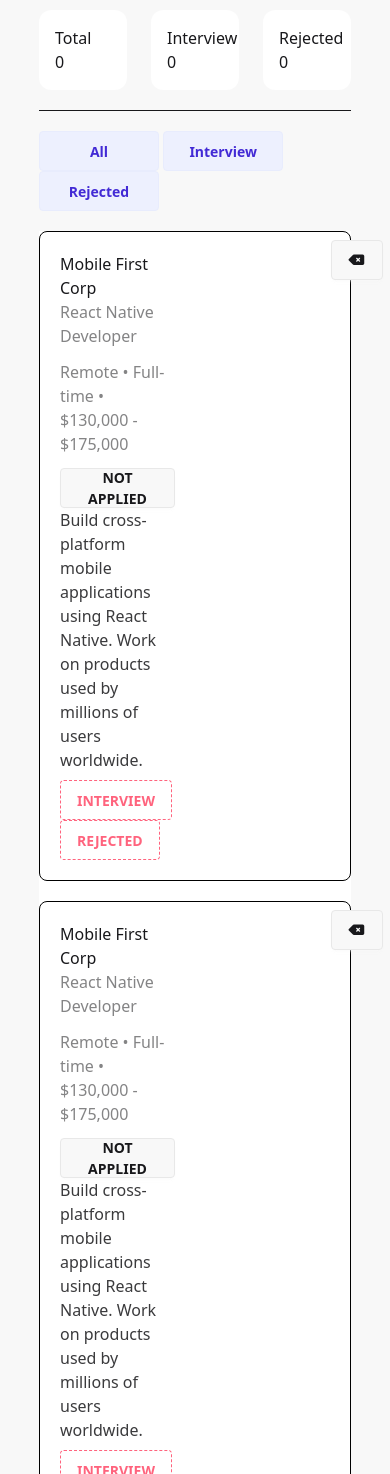
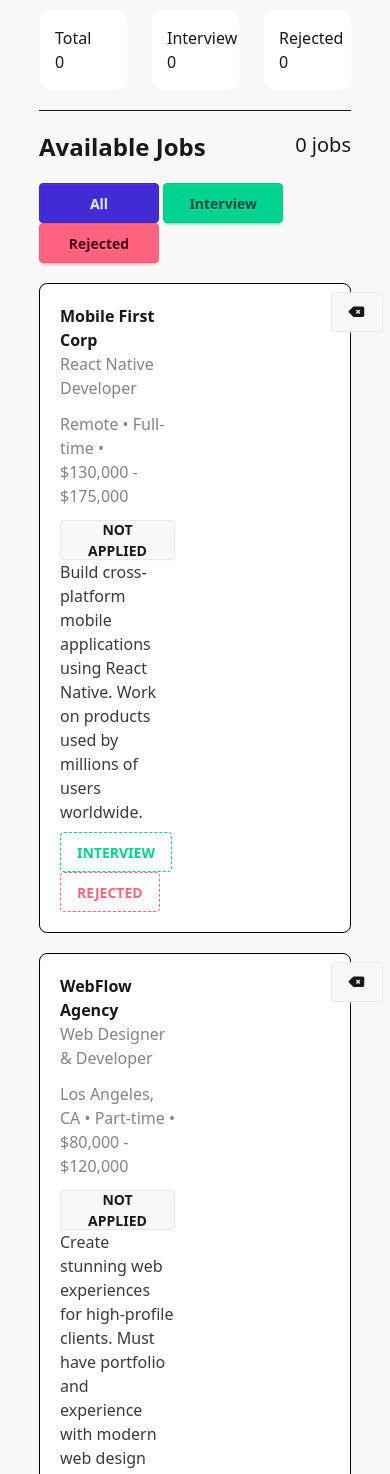
Before and after one commit to wamidulislam/assignment4, a plain HTML site: page index.html in a window 390 px wide. Shown: the part 126-1600 px from the top of the page. Drawn offline with nearby package versions, Linux system fonts and the light colour scheme.

Commit message:
complete the ui

```diff
--- a/index.html
+++ b/index.html
@@ -12,7 +12,13 @@
     />
     <script src="https://cdn.jsdelivr.net/npm/@tailwindcss/browser@4"></script>
     <!-- font awesome -->
-     <link rel="stylesheet" href="https://cdnjs.cloudflare.com/ajax/libs/font-awesome/7.0.1/css/all.min.css" integrity="sha512-2SwdPD6INVrV/lHTZbO2nodKhrnDdJK9/kg2XD1r9uGqPo1cUbujc+IYdlYdEErWNu69gVcYgdxlmVmzTWnetw==" crossorigin="anonymous" referrerpolicy="no-referrer" />
+    <link
+      rel="stylesheet"
+      href="https://cdnjs.cloudflare.com/ajax/libs/font-awesome/7.0.1/css/all.min.css"
+      integrity="sha512-2SwdPD6INVrV/lHTZbO2nodKhrnDdJK9/kg2XD1r9uGqPo1cUbujc+IYdlYdEErWNu69gVcYgdxlmVmzTWnetw=="
+      crossorigin="anonymous"
+      referrerpolicy="no-referrer"
+    />
   </head>
   <body class="bg-base-200">
     <!-- header Section -->
@@ -38,201 +44,269 @@
 
     <!-- hole main section -->
     <main class="w-[80%] mx-auto">
+        <div class="flex justify-between">
+            <div class="left">
+                <h2 class="text-2xl font-bold">Available Jobs</h2>
+            </div>
+            <div class="right">
+                <p class="text-xl">0 jobs</p>
+            </div>
+        </div>
       <!-- buttons -->
-      <div>
-        <button id="allBtn" class="btn btn-soft btn-primary w-30">All</button>
-        <button id="interviewBtn" class="btn btn-soft btn-primary w-30">
+      <div class="mt-5">
+        <button id="allBtn" class="btn btn-primary w-30">All</button>
+        <button id="interviewBtn" class="btn btn-success w-30">
           Interview
         </button>
-        <button id="rejectedBtn" class="btn btn-soft btn-primary w-30">
+        <button id="rejectedBtn" class="btn btn-error w-30">
           Rejected
         </button>
       </div>
 
       <!-- all card -->
-      <section id="allCard" class="mt-5 bg-base-100 space-y-5">
+      <section id="allCard" class="mt-5 space-y-5">
         <!-- card-1 -->
-        <div class="card border border-black grid grid-cols-2">
+        <div class="card border border-black grid grid-cols-2 bg-base-100">
           <div class="left p-5">
             <div>
-              <h2>Mobile First Corp</h2>
+              <h2 class="font-bold">Mobile First Corp</h2>
               <p class="text-neutral/50">React Native Developer</p>
             </div>
             <div>
-              <p class="text-neutral/50 my-3">Remote • Full-time • $130,000 - $175,000</p>
+              <p class="text-neutral/50 my-3">
+                Remote • Full-time • $130,000 - $175,000
+              </p>
             </div>
             <div>
               <h3 class="btn">NOT APPLIED</h3>
-                <p class="text-neutral/80">Build cross-platform mobile applications using React Native. Work on products used by millions of users worldwide.</p>
+              <p class="text-neutral/80">
+                Build cross-platform mobile applications using React Native.
+                Work on products used by millions of users worldwide.
+              </p>
             </div>
             <div class="mt-2">
-                <button class="btn btn-dash btn-error">INTERVIEW</button>
+              <button class="btn btn-dash btn-success">INTERVIEW</button>
               <button class="btn btn-dash btn-error">REJECTED</button>
             </div>
           </div>
           <div class="right">
-            <button class="btn ml-[88%] my-2"><i class="fa-solid fa-delete-left"></i></button>
+            <button class="btn ml-[88%] my-2">
+              <i class="fa-solid fa-delete-left"></i>
+            </button>
           </div>
         </div>
         <!-- card-2 -->
-        <div class="card border border-black grid grid-cols-2">
+        <div class="card border border-black grid grid-cols-2 bg-base-100">
           <div class="left p-5">
             <div>
-              <h2>Mobile First Corp</h2>
-              <p class="text-neutral/50">React Native Developer</p>
+              <h2 class="font-bold">WebFlow Agency</h2>
+              <p class="text-neutral/50">Web Designer & Developer</p>
             </div>
             <div>
-              <p class="text-neutral/50 my-3">Remote • Full-time • $130,000 - $175,000</p>
+              <p class="text-neutral/50 my-3">
+                Los Angeles, CA • Part-time • $80,000 - $120,000
+              </p>
             </div>
             <div>
               <h3 class="btn">NOT APPLIED</h3>
-                <p class="text-neutral/80">Build cross-platform mobile applications using React Native. Work on products used by millions of users worldwide.</p>
+              <p class="text-neutral/80">
+                Create stunning web experiences for high-profile clients. Must
+                have portfolio and experience with modern web design trends.
+              </p>
             </div>
             <div class="mt-2">
-                <button class="btn btn-dash btn-error">INTERVIEW</button>
+              <button class="btn btn-dash btn-success">INTERVIEW</button>
               <button class="btn btn-dash btn-error">REJECTED</button>
             </div>
           </div>
           <div class="right">
-            <button class="btn ml-[88%] my-2"><i class="fa-solid fa-delete-left"></i></button>
+            <button class="btn ml-[88%] my-2">
+              <i class="fa-solid fa-delete-left"></i>
+            </button>
           </div>
         </div>
         <!-- card-3 -->
-        <div class="card border border-black grid grid-cols-2">
+        <div class="card border border-black grid grid-cols-2 bg-base-100">
           <div class="left p-5">
             <div>
-              <h2>Mobile First Corp</h2>
-              <p class="text-neutral/50">React Native Developer</p>
+              <h2 class="font-bold">DataViz Solutions</h2>
+              <p class="text-neutral/50">Data Visualization Specialist</p>
             </div>
             <div>
-              <p class="text-neutral/50 my-3">Remote • Full-time • $130,000 - $175,000</p>
+              <p class="text-neutral/50 my-3">
+                Boston, MA • Full-time • $125,000 - $165,000
+              </p>
             </div>
             <div>
               <h3 class="btn">NOT APPLIED</h3>
-                <p class="text-neutral/80">Build cross-platform mobile applications using React Native. Work on products used by millions of users worldwide.</p>
+              <p class="text-neutral/80">
+                Transform complex data into compelling visualizations. Required
+                skills: D3.js, React, and strong analytical thinking.
+              </p>
             </div>
             <div class="mt-2">
-                <button class="btn btn-dash btn-error">INTERVIEW</button>
+              <button class="btn btn-dash btn-success">INTERVIEW</button>
               <button class="btn btn-dash btn-error">REJECTED</button>
             </div>
           </div>
           <div class="right">
-            <button class="btn ml-[88%] my-2"><i class="fa-solid fa-delete-left"></i></button>
+            <button class="btn ml-[88%] my-2">
+              <i class="fa-solid fa-delete-left"></i>
+            </button>
           </div>
         </div>
         <!-- card-4 -->
-        <div class="card border border-black grid grid-cols-2">
+        <div class="card border border-black grid grid-cols-2 bg-base-100">
           <div class="left p-5">
             <div>
-              <h2>Mobile First Corp</h2>
-              <p class="text-neutral/50">React Native Developer</p>
+              <h2 class="font-bold">CloudFirst Inc</h2>
+              <p class="text-neutral/50">Backend Developer</p>
             </div>
             <div>
-              <p class="text-neutral/50 my-3">Remote • Full-time • $130,000 - $175,000</p>
+              <p class="text-neutral/50 my-3">
+                Seattle, WA • Full-time • $140,000 - $190,000
+              </p>
             </div>
             <div>
               <h3 class="btn">NOT APPLIED</h3>
-                <p class="text-neutral/80">Build cross-platform mobile applications using React Native. Work on products used by millions of users worldwide.</p>
+              <p class="text-neutral/80">
+                Design and maintain scalable backend systems using Python and
+                AWS. Work with modern DevOps practices and cloud infrastructure.
+              </p>
             </div>
             <div class="mt-2">
-                <button class="btn btn-dash btn-error">INTERVIEW</button>
+              <button class="btn btn-dash btn-success">INTERVIEW</button>
               <button class="btn btn-dash btn-error">REJECTED</button>
             </div>
           </div>
           <div class="right">
-            <button class="btn ml-[88%] my-2"><i class="fa-solid fa-delete-left"></i></button>
+            <button class="btn ml-[88%] my-2">
+              <i class="fa-solid fa-delete-left"></i>
+            </button>
           </div>
         </div>
         <!-- card-5 -->
-        <div class="card border border-black grid grid-cols-2">
+        <div class="card border border-black grid grid-cols-2 bg-base-100">
           <div class="left p-5">
             <div>
-              <h2>Mobile First Corp</h2>
-              <p class="text-neutral/50">React Native Developer</p>
+              <h2 class="font-bold">Innovation Labs</h2>
+              <p class="text-neutral/50">UI/UX Engineer</p>
             </div>
             <div>
-              <p class="text-neutral/50 my-3">Remote • Full-time • $130,000 - $175,000</p>
+              <p class="text-neutral/50 my-3">
+                Austin, TX • Full-time • $110,000 - $150,000
+              </p>
             </div>
             <div>
               <h3 class="btn">NOT APPLIED</h3>
-                <p class="text-neutral/80">Build cross-platform mobile applications using React Native. Work on products used by millions of users worldwide.</p>
+              <p class="text-neutral/80">
+                Create beautiful and functional user interfaces for our suite of
+                products. Strong design skills and frontend development
+                expertise required.
+              </p>
             </div>
             <div class="mt-2">
-                <button class="btn btn-dash btn-error">INTERVIEW</button>
+              <button class="btn btn-dash btn-success">INTERVIEW</button>
               <button class="btn btn-dash btn-error">REJECTED</button>
             </div>
           </div>
           <div class="right">
-            <button class="btn ml-[88%] my-2"><i class="fa-solid fa-delete-left"></i></button>
+            <button class="btn ml-[88%] my-2">
+              <i class="fa-solid fa-delete-left"></i>
+            </button>
           </div>
         </div>
         <!-- card-6 -->
-        <div class="card border border-black grid grid-cols-2">
+        <div class="card border border-black grid grid-cols-2 bg-base-100">
           <div class="left p-5">
             <div>
-              <h2>Mobile First Corp</h2>
-              <p class="text-neutral/50">React Native Developer</p>
+              <h2 class="font-bold">MegaCorp Solutions</h2>
+              <p class="text-neutral/50">JavaScript Developer</p>
             </div>
             <div>
-              <p class="text-neutral/50 my-3">Remote • Full-time • $130,000 - $175,000</p>
+              <p class="text-neutral/50 my-3">
+                New York, NY • Full-time • $130,000 - $170,00
+              </p>
             </div>
             <div>
               <h3 class="btn">NOT APPLIED</h3>
-                <p class="text-neutral/80">Build cross-platform mobile applications using React Native. Work on products used by millions of users worldwide.</p>
+              <p class="text-neutral/80">
+                Build enterprise applications with JavaScript and modern
+                frameworks. We offer competitive compensation, health insurance,
+                and professional development opportunities.
+              </p>
             </div>
             <div class="mt-2">
-                <button class="btn btn-dash btn-error">INTERVIEW</button>
+              <button class="btn btn-dash btn-success">INTERVIEW</button>
               <button class="btn btn-dash btn-error">REJECTED</button>
             </div>
           </div>
           <div class="right">
-            <button class="btn ml-[88%] my-2"><i class="fa-solid fa-delete-left"></i></button>
+            <button class="btn ml-[88%] my-2">
+              <i class="fa-solid fa-delete-left"></i>
+            </button>
           </div>
         </div>
         <!-- card-7 -->
-        <div class="card border border-black grid grid-cols-2">
+        <div class="card border border-black grid grid-cols-2 bg-base-100">
           <div class="left p-5">
             <div>
-              <h2>Mobile First Corp</h2>
-              <p class="text-neutral/50">React Native Developer</p>
+              <h2 class="font-bold">Full Stack Engineer</h2>
+              <p class="text-neutral/50">Full Stack Engineer</p>
             </div>
             <div>
-              <p class="text-neutral/50 my-3">Remote • Full-time • $130,000 - $175,000</p>
+              <p class="text-neutral/50 my-3">
+                Remote • Full-time • $120,000 - $160,000
+              </p>
             </div>
             <div>
               <h3 class="btn">NOT APPLIED</h3>
-                <p class="text-neutral/80">Build cross-platform mobile applications using React Native. Work on products used by millions of users worldwide.</p>
+              <p class="text-neutral/80">
+                Join our fast-growing startup and work on our core platform.
+                Experience with Node.js and React required. Great benefits and
+                equity package included.
+              </p>
             </div>
             <div class="mt-2">
-                <button class="btn btn-dash btn-error">INTERVIEW</button>
+              <button class="btn btn-dash btn-success">INTERVIEW</button>
               <button class="btn btn-dash btn-error">REJECTED</button>
             </div>
           </div>
           <div class="right">
-            <button class="btn ml-[88%] my-2"><i class="fa-solid fa-delete-left"></i></button>
+            <button class="btn ml-[88%] my-2">
+              <i class="fa-solid fa-delete-left"></i>
+            </button>
           </div>
         </div>
         <!-- card-8 -->
-        <div class="card border border-black grid grid-cols-2">
+        <div class="card border border-black grid grid-cols-2 bg-base-100">
           <div class="left p-5">
             <div>
-              <h2>Mobile First Corp</h2>
-              <p class="text-neutral/50">React Native Developer</p>
+              <h2 class="font-bold">TechCorp Industries</h2>
+              <p class="text-neutral/50">Senior Frontend Developer</p>
             </div>
             <div>
-              <p class="text-neutral/50 my-3">Remote • Full-time • $130,000 - $175,000</p>
+              <p class="text-neutral/50 my-3">
+                San Francisco, CA • Full-time • $130,000 - $175,000
+              </p>
             </div>
             <div>
               <h3 class="btn">NOT APPLIED</h3>
-                <p class="text-neutral/80">Build cross-platform mobile applications using React Native. Work on products used by millions of users worldwide.</p>
+              <p class="text-neutral/80">
+                We are looking for an experienced Frontend Developer to build
+                scalable web applications using React and TypeScript. You will
+                work with a talented team on cutting-edge projects.
+              </p>
             </div>
             <div class="mt-2">
-                <button class="btn btn-dash btn-error">INTERVIEW</button>
+              <button class="btn btn-dash btn-success">INTERVIEW</button>
               <button class="btn btn-dash btn-error">REJECTED</button>
             </div>
           </div>
           <div class="right">
-            <button class="btn ml-[88%] my-2"><i class="fa-solid fa-delete-left"></i></button>
+            <button class="btn ml-[88%] my-2">
+              <i class="fa-solid fa-delete-left"></i>
+            </button>
           </div>
         </div>
       </section>
```
Lines whose indentation alone changed are shown as unchanged.
